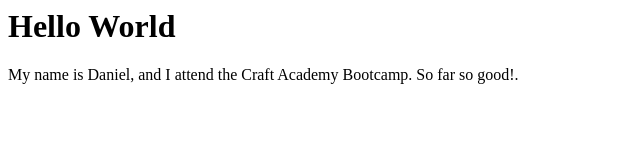
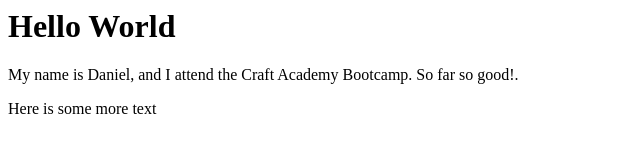
Before and after one commit to DanielGITB/DanielGITB.github.io, a plain HTML site: page index.html in a window 1280 px wide. Shown: the whole page, without its empty margins (0-640 px from the left). Drawn offline with Linux system fonts and the light colour scheme.

Commit message:
first try to send website to git

```diff
--- a/index.html
+++ b/index.html
@@ -1,2 +1,3 @@
 <h1>Hello World</h1>
 <p>My name is Daniel, and I attend the Craft Academy Bootcamp. So far so good!.</p>
+<p>Here is some more text</p>
```
